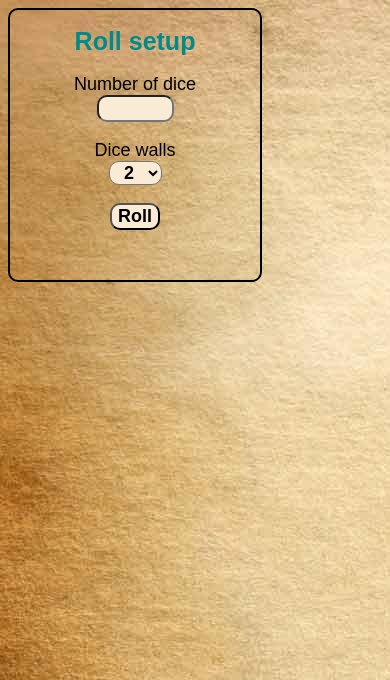
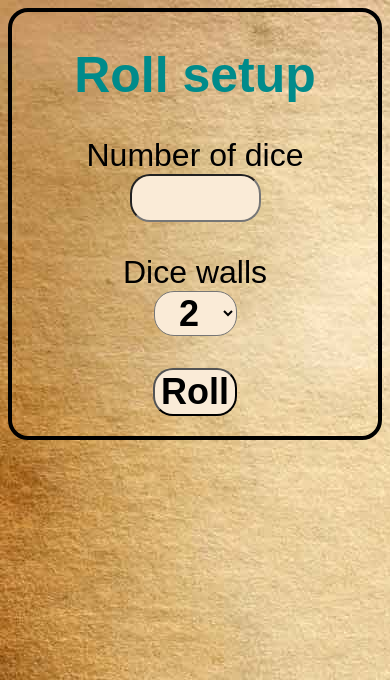
Before and after one commit to brkwsk/diceroller, a Django app: page /start/ in a window 390 px wide. Shown: the top 680 px of the page. Run offline with Django 3.2, Linux system fonts and the light colour scheme; parts of the project's set-up code (start-up, migrations or seed data) failed here and were passed over.

Commit message:
Added responsive elements to css

```diff
--- a/mysite/diceroller/static/diceroller/style.css
+++ b/mysite/diceroller/static/diceroller/style.css
@@ -5,8 +5,8 @@
 }
 body{
     background-image: url('images/Parchment.jpg');
-    max-width:250px;
-    min-width:100px;
+    max-width:300px;
+    min-width:150px;
     min-height:250px;
     border: 2px solid black;
     padding-bottom:20px;
@@ -20,24 +20,25 @@ h1, a{
     font-weight: bold;
 }
 h1{
-    font-size:25px;
+    font-size:30px;
 }
 a{
     border: 1px solid black;
     padding: 2px;
     border-radius: 5px;
     background-color: antiquewhite;
+    font-size: 24px;
 }
 a:hover{
     color:darkred;
 }
 p{
     color:black;
-    font-size: 18px;
+    font-size: 24px;
     font-weight: 500;
 }
 select,input{
-    font-size: 18px;
+    font-size: 22px;
     background-color: antiquewhite;
     font-weight: bold;
     border-radius: 10px;
@@ -45,3 +46,27 @@ select,input{
 .rolled_number{
     display: inline;
 }
+@media (max-width: 600px){
+  body{
+    min-width: 360px;
+    max-width: 414px;
+    min-height: 360px;
+    border: 4px solid black;
+    border-radius: 20px;
+  }
+  h1{
+    font-size:50px;
+  }
+  p{
+    font-size: 32px;
+  }
+  select,input{
+    font-size: 36px;
+    border-radius: 20px;
+  }
+  a{
+  font-size: 32px;
+  border: 2px solid black;
+  border-radius: 8px;
+  }
+}
```
Also changed, not shown: mysite/db.sqlite3.
